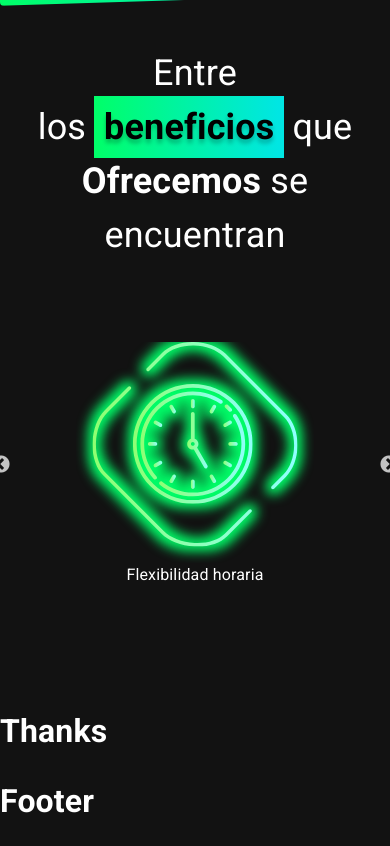
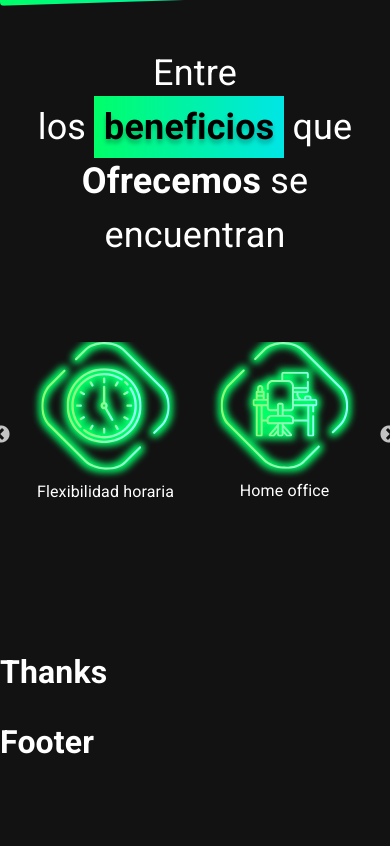
Before and after one commit to andresrubiot/mui-landing-page, a React (Create React App) app: page / in a window 390 px wide. Shown: the part 994-1840 px from the top of the page. After the commit the page ends 1781 px from the top, so only its background shows below. Built offline with nearby package versions, Linux system fonts and the light colour scheme.

Commit message:
Update breakpoint & items to show

```diff
--- a/src/components/SlickCarousel.jsx
+++ b/src/components/SlickCarousel.jsx
@@ -23,9 +23,9 @@ class SlickCarousel extends Component {
                     }
                 },
                 {
-                    breakpoint: 600,
+                    breakpoint: 768,
                     settings: {
-                        slidesToShow: 2,
+                        slidesToShow: 3,
                         slidesToScroll: 2,
                         initialSlide: 2
                     }
@@ -33,7 +33,7 @@ class SlickCarousel extends Component {
                 {
                     breakpoint: 480,
                     settings: {
-                        slidesToShow: 1,
+                        slidesToShow: 2,
                         slidesToScroll: 1
                     }
                 }
@@ -71,7 +71,7 @@ class SlickCarousel extends Component {
             <Slider {...settings}>
                 {
                     benefits.map((benefit) => (
-                        <Grid item xs={8} sm={8} my={10} key={ benefit.txt }>
+                        <Grid item xs={10} sm={8} my={10} key={ benefit.txt }>
                             <CardMedia
                                 component="img"
                                 image={ benefit.src }
```
